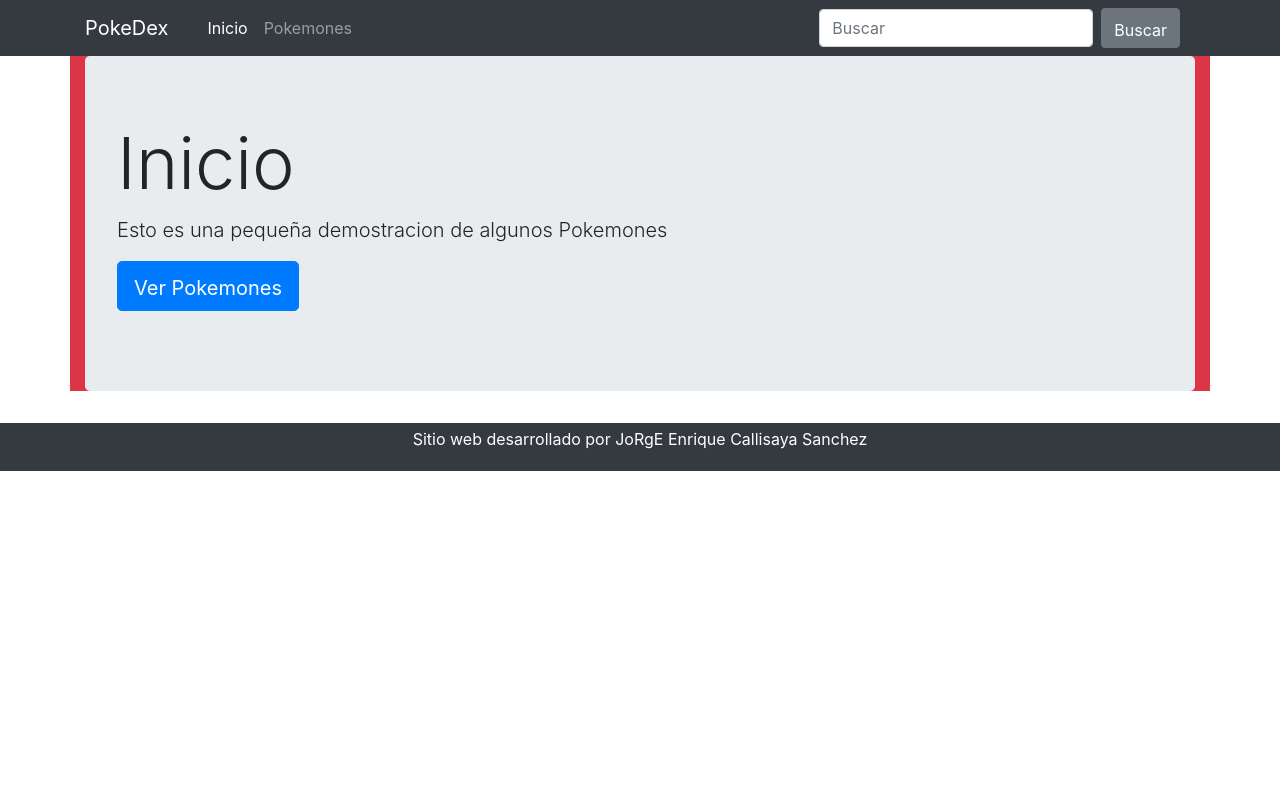
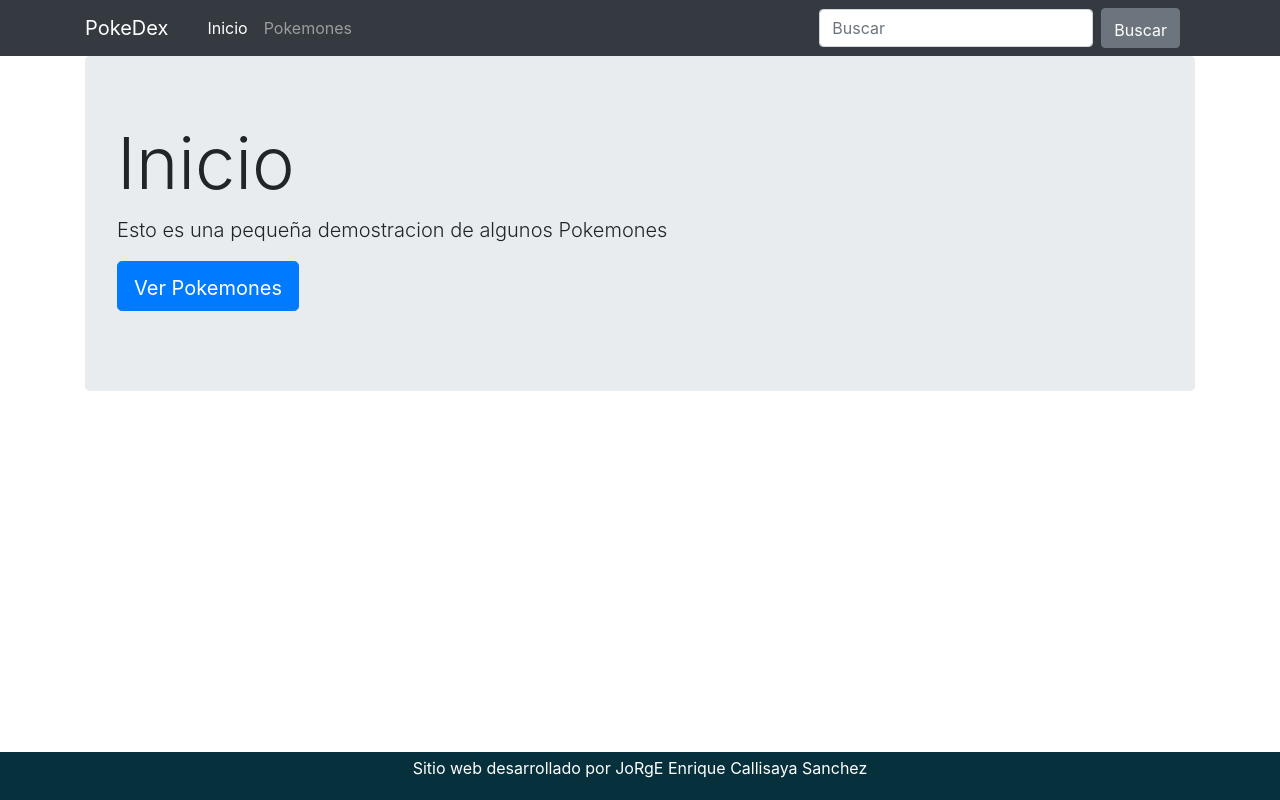
Before and after one commit to jecs580/DemoPokedex, an Angular app: page /inicio in a window 1280 px wide. Built offline with nearby package versions, Linux system fonts and the light colour scheme.

Commit message:
quitando el color rojo de fondo

```diff
--- a/src/app/app.component.html
+++ b/src/app/app.component.html
@@ -1,5 +1,5 @@
 <app-cabecera></app-cabecera>
-<div class="container bg-danger">
+<div class="container-fluid">
     <router-outlet></router-outlet>
 </div>
 <app-footer></app-footer>
--- a/src/app/components/cabecera/cabecera.component.css
+++ b/src/app/components/cabecera/cabecera.component.css
@@ -1,3 +1,3 @@
 .color {
-
+background: #07303D;
 }
--- a/src/app/components/footer/footer.component.css
+++ b/src/app/components/footer/footer.component.css
@@ -1,3 +1,3 @@
 .color{
-background: #00bc8c;
+background: #07303D;
 }
--- a/src/app/components/footer/footer.component.html
+++ b/src/app/components/footer/footer.component.html
@@ -1,3 +1,3 @@
-<footer class="container-fluid bg-dark text-white text-center py-1">
+<footer class="container-fluid  text-white color text-center py-1 fixed-bottom">
     <p>Sitio web desarrollado por JoRgE Enrique Callisaya Sanchez</p>
   </footer>
--- a/src/app/components/inicio/inicio.component.css
+++ b/src/app/components/inicio/inicio.component.css
@@ -0,0 +1,3 @@
+.colorbgini{
+    background: #022A39;
+    }
--- a/src/app/components/inicio/inicio.component.html
+++ b/src/app/components/inicio/inicio.component.html
@@ -1,3 +1,4 @@
+<div class="container">
   <div class="jumbotron">
     <h1 class="display-3"><font style="vertical-align: inherit;"><font style="vertical-align: inherit;">Inicio</font></font></h1>
     <p class="lead"><font style="vertical-align: inherit;"><font style="vertical-align: inherit;">Esto es una pequeña demostracion de algunos Pokemones</font></font></p>
@@ -5,3 +6,4 @@
       <a class="btn btn-primary btn-lg" [routerLink]="['/pokemones']" role="button"><font style="vertical-align: inherit;"><font style="vertical-align: inherit;">Ver Pokemones</font></font></a>
     </p>
   </div>
+</div>
--- a/src/app/components/pokemones/pokemones.component.css
+++ b/src/app/components/pokemones/pokemones.component.css
@@ -0,0 +1,3 @@
+.colorh1{
+color: #82a0aa;
+}
```
Lines whose indentation alone changed are shown as unchanged.
